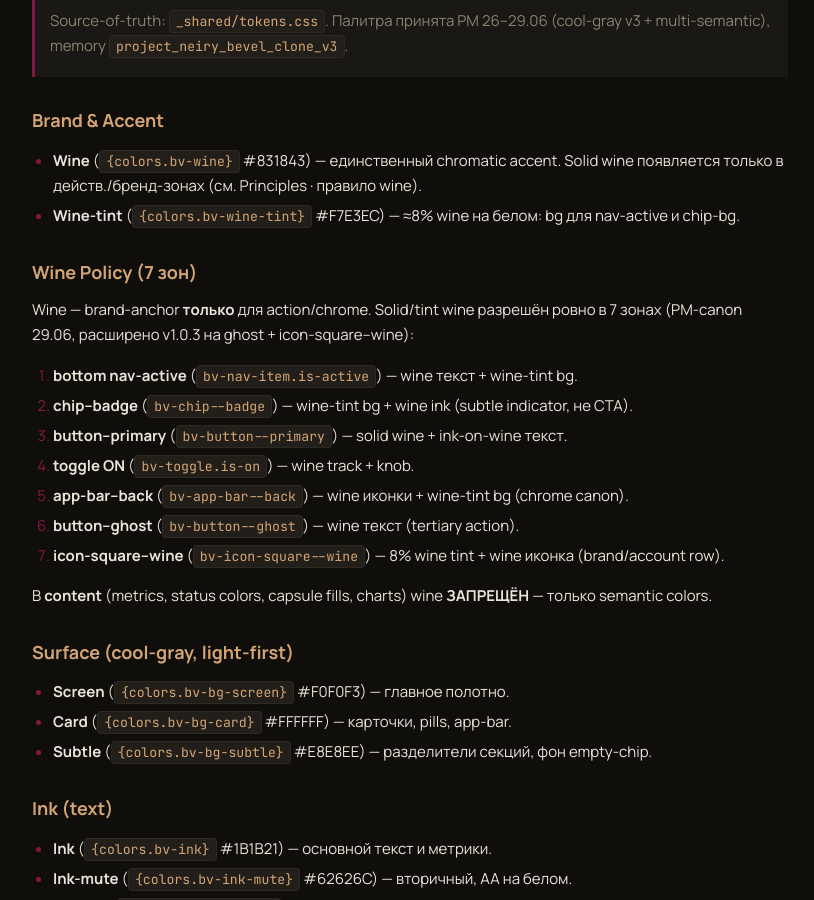
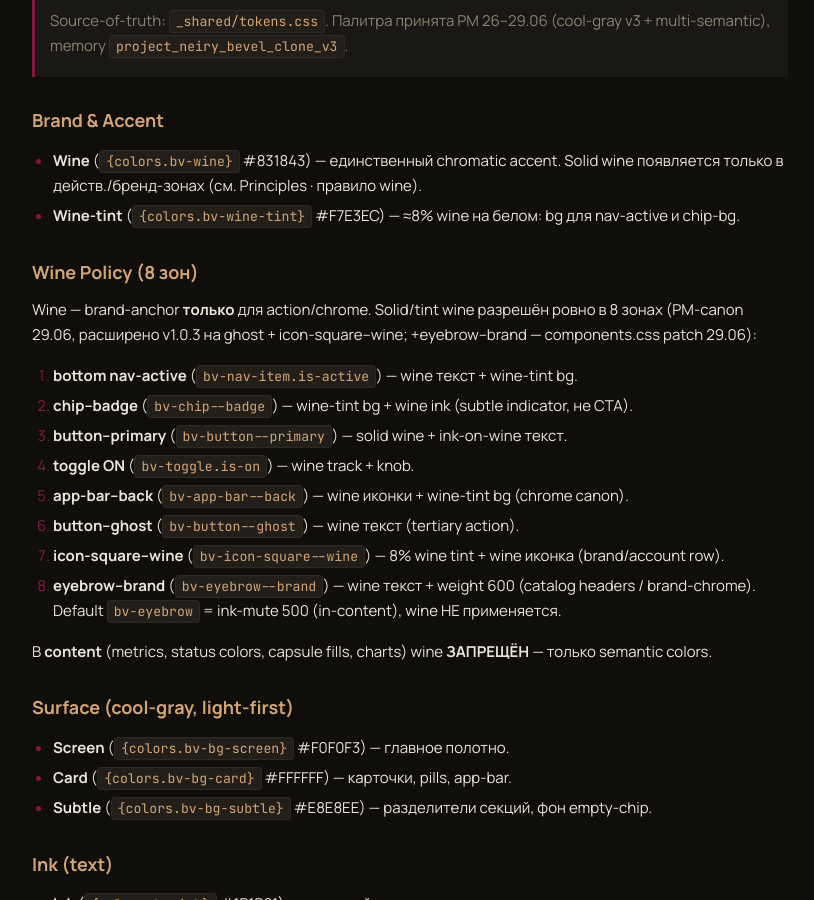
Before and after one commit to s0101110110/neiry-pulse-m1-wireframes, a Jekyll site: the page built from docs_web/DESIGN.md, in a window 1280 px wide and 900 px high, scrolled down 916 px. Shown: the whole window, without its empty margins (230-1044 px from the left). Built offline with Jekyll 4.4.1, drawn with Linux system fonts in a browser that asks for light colours; our own code applies the rules of GitHub Pages for plain Markdown files; some of the changed text lies outside the part shown.

Commit message:
DS Stage 4.1: eyebrow modifier follow-up — 16 правок в 4 файлах
3 cheatsheets + DESIGN.md синхронизированы с новой taxonomy:
- .bv-eyebrow — default content (ink-mute 500)
- .bv-eyebrow--brand — chrome/catalog (wine 600)

components-gallery.html (5): удалён dead scaffold .g-eyebrow; заголовок →
.bv-eyebrow--brand; demo-card показывает оба варианта рядом; легенда
wine-zones 7→8 + chip #8.

states.html (2): удалён .s-eyebrow; заголовок → .bv-eyebrow--brand.

typography.html (5): удалены .t-eyebrow/.t-s-eyebrow; заголовок → --brand;
STEP sample + mixed-composition → default (это content-демо, не chrome).

DESIGN.md (4): components.bv-eyebrow + variants; Wine Policy 7→8 zones +
zone #8 eyebrow--brand; Controls component-list update.

Skills formal: polish (drift root-cause resolved) + harden DESIGN.md
(YAML parses, edge-case scan = 0).

Verification grep'ом (все ✓): bv-eyebrow--brand ≥1 в каждом cheatsheet,
0 inline wine на eyebrow-context, DESIGN.md variants присутствуют.

Backlog note: остаточные color: var(--bv-wine) на footer-links + wz-markers
+ nav-active таб — легитимные wine applications вне eyebrow scope.
Если решим .bv-link class — отдельная задача Wave 2.

Co-Authored-By: Claude Opus 4.7 (1M context) <noreply@anthropic.com>

```diff
--- a/docs_web/DESIGN.md
+++ b/docs_web/DESIGN.md
@@ -175,6 +175,7 @@ components:
   bv-eyebrow:
     typography: "mono 11 UPPERCASE / ls 0.6"
     textColor: "{colors.bv-ink-mute}"
+    variants: "--brand (color {colors.bv-wine}, weight 600) — для catalog headers и brand-chrome"
 ---
 
 ## Overview
@@ -200,9 +201,9 @@ Neiry Pulse — **мобильное приложение био-монитор
 - **Wine** (`{colors.bv-wine}` #831843) — единственный chromatic accent. Solid wine появляется только в действ./бренд-зонах (см. Principles · правило wine).
 - **Wine-tint** (`{colors.bv-wine-tint}` #F7E3EC) — ≈8% wine на белом: bg для nav-active и chip-bg.
 
-### Wine Policy (7 зон)
+### Wine Policy (8 зон)
 
-Wine — brand-anchor **только** для action/chrome. Solid/tint wine разрешён ровно в 7 зонах (PM-canon 29.06, расширено v1.0.3 на ghost + icon-square--wine):
+Wine — brand-anchor **только** для action/chrome. Solid/tint wine разрешён ровно в 8 зонах (PM-canon 29.06, расширено v1.0.3 на ghost + icon-square--wine; +eyebrow--brand — components.css patch 29.06):
 
 1. **bottom nav-active** (`bv-nav-item.is-active`) — wine текст + wine-tint bg.
 2. **chip--badge** (`bv-chip--badge`) — wine-tint bg + wine ink (subtle indicator, не CTA).
@@ -211,6 +212,7 @@ Wine — brand-anchor **только** для action/chrome. Solid/tint wine р
 5. **app-bar--back** (`bv-app-bar--back`) — wine иконки + wine-tint bg (chrome canon).
 6. **button--ghost** (`bv-button--ghost`) — wine текст (tertiary action).
 7. **icon-square--wine** (`bv-icon-square--wine`) — 8% wine tint + wine иконка (brand/account row).
+8. **eyebrow--brand** (`bv-eyebrow--brand`) — wine текст + weight 600 (catalog headers / brand-chrome). Default `bv-eyebrow` = ink-mute 500 (in-content), wine НЕ применяется.
 
 В **content** (metrics, status colors, capsule fills, charts) wine **ЗАПРЕЩЁН** — только semantic colors.
 
@@ -303,7 +305,7 @@ Wine — brand-anchor **только** для action/chrome. Solid/tint wine р
 ### Controls
 - `bv-button--primary` (solid wine) / `--secondary` (card + hairline) / `--ghost` (wine text).
 - `bv-toggle` — 38×22, ON = wine track, OFF = `{colors.bv-toggle-track-off}` #D5D5DD.
-- `bv-eyebrow` — Pulse Mono 11px UPPERCASE.
+- `bv-eyebrow` — Pulse Mono 11px UPPERCASE, ink-mute 500 (default). Вариант `--brand` — wine + weight 600 (catalog headers / chrome).
 
 ## Principles
 
--- a/docs_web/bevel-clone/_shared/states.html
+++ b/docs_web/bevel-clone/_shared/states.html
@@ -21,7 +21,6 @@
   .s-wrap { max-width: 1080px; margin: 0 auto; padding: var(--bv-sp-8); }
 
   .s-head { border-bottom: 1px solid var(--bv-hairline); padding-bottom: var(--bv-sp-5); margin-bottom: var(--bv-sp-6); }
-  .s-eyebrow { font-family: var(--bv-font-mono); font-size: var(--bv-fs-eyebrow); font-weight: 600; letter-spacing: var(--bv-ls-eyebrow); text-transform: uppercase; color: var(--bv-wine); }
   .s-head h1 { font-size: 30px; font-weight: var(--bv-fw-extrabold); letter-spacing: -0.9px; margin-top: 10px; text-wrap: balance; overflow-wrap: break-word; }
   .s-head p { font-size: var(--bv-fs-body); color: var(--bv-ink-mute); margin-top: 10px; max-width: 66ch; line-height: 1.55; }
   .s-meta { font-family: var(--bv-font-mono); font-size: 11.5px; color: var(--bv-ink-mute); margin-top: 12px; }
@@ -87,7 +86,7 @@
 <div class="s-wrap">
 
   <header class="s-head">
-    <div class="s-eyebrow">Neiry Pulse · Bevel-clone</div>
+    <span class="bv-eyebrow bv-eyebrow--brand">Neiry Pulse · Bevel-clone</span>
     <h1>Status States Cheatsheet · 5 состояний</h1>
     <p>
       Все статус-состояния health-метрики: визуал (капсула + чип + иконка), когда применять,
```
Also changed, not shown: docs_web/bevel-clone/_shared/components-gallery.html (+8 -8 lines), docs_web/bevel-clone/_shared/typography.html (+7 -8 lines).
